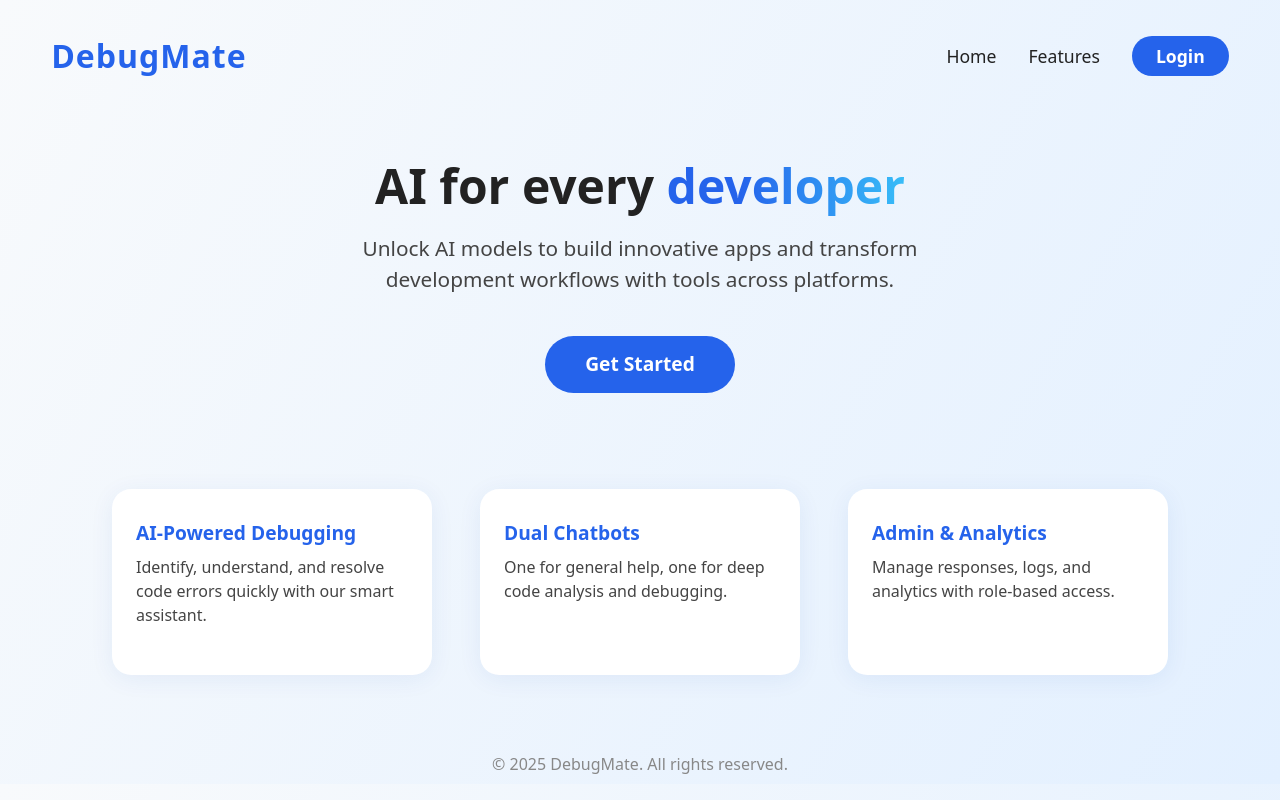
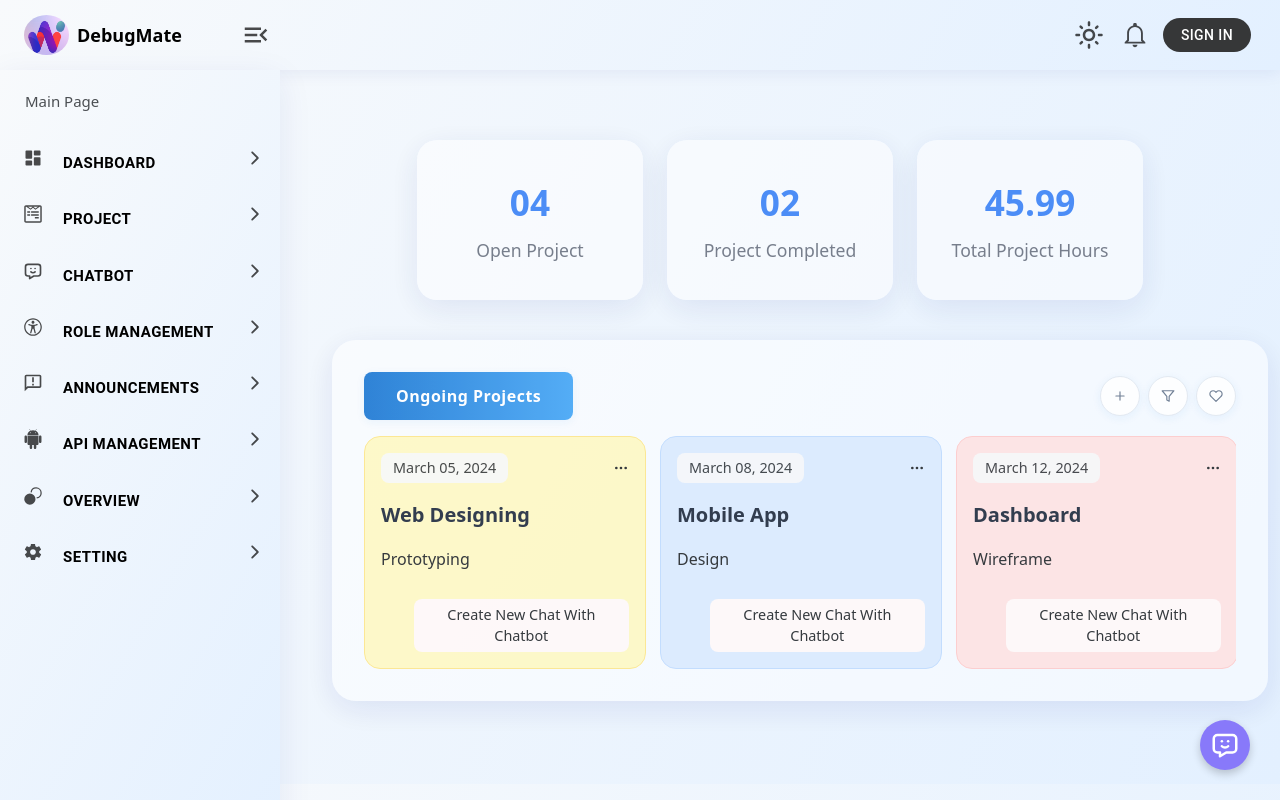
Before and after one commit to zeelwe3vision-tech/debugmate, a React (Create React App) app: page / in a window 1280 px wide. Built offline with nearby package versions, Linux system fonts and the light colour scheme.

Commit message:
Update App.js

```diff
--- a/src/App.js
+++ b/src/App.js
@@ -1,4 +1,4 @@
-import React, { useState, useEffect, createContext } from 'react';
+import React, { useState, useEffect, createContext, } from 'react';
 import './App.css';
 import { BrowserRouter, Routes, Route } from 'react-router-dom';
 import Header from './component/header';
@@ -18,7 +18,10 @@ import Overview from './pages/Overview/Overview.js';
 import Setting from './pages/Setting/setting.js';
 import ProjectDetailsTable from './pages/project/ProjectDetailsTable';
 import DualChatbot from './pages/chatbot/DualChatbot.js';
-import Home from './pages/home/home.js';
+import DeveloperChat from './pages/chatbot/DeveloperChat';
+import DeveloperChatMobile from './pages/chatbot/DeveloperChatMobile';
+import DeveloperChatDashboard from './pages/chatbot/DeveloperChatDashboard';
+
 const MyContext = createContext();
 function App() {
   const [istoggleSidebar, setIstoggleSidebar] = useState(false);
@@ -40,16 +43,6 @@ function App() {
     }
   }, [istheme]);
 
-
-
-  useEffect(() => {
-    console.log(istoggleSidebar);
-  }, [istoggleSidebar]);
-
-  const location = window.location;
-  const isHomePage = location.pathname === '/' || location.pathname === '/home';
-
-
   const values={
     istoggleSidebar,
     setIstoggleSidebar,
@@ -64,29 +57,31 @@ function App() {
     userEmail,
     setUserEmail
   }
+  useEffect(() => {
+    console.log(istoggleSidebar);
+  }, [istoggleSidebar]);
+
   return (
     <BrowserRouter>
     <MyContext.Provider value={values}>
-        {isHomePage ? (
-          <Routes>
-            <Route path="/" element={<Home />} />
-            <Route path="/home" element={<Home />} />
-            <Route path="/signin" element={<SignIn />} />
-          </Routes>
-        ) : (
-          <>
-            {ishideSidebar !== true && <Header />}
+      {
+        ishideSidebar !== true &&
+        <Header />
+      }
       <div className="main d-flex">
-              {ishideSidebar !== true &&
+        {
+          ishideSidebar !== true &&
         <div className={`sidebarwrapper ${istoggleSidebar===true ? 'open' : ''}`}>
           <Sidebar />
         </div>
         }
         <div className={`content ${ishideSidebar===true && 'full'} ${istoggleSidebar===true ? 'open' : ''}`}>
           <Routes>
-                  <Route path="/dashboard" element={<Dashboard />} />
+            <Route path="/" element={<Dashboard />} />
+            <Route path="/home" element={<Dashboard />} />
             <Route path="/EmployeeProjectForm" element={<EmployeeProjectForm/>} />
             <Route path="/chatbot/communication" element={<Communication />} />
+            <Route path="/dashboard" element={<Dashboard />} />
             <Route path="/role-management/chooserole" element={<ChooseRole />} />
             <Route path="/communication" element={<Communication />} />
             <Route path="/chatbot/feedback" element={<Feedback />} />
@@ -98,12 +93,14 @@ function App() {
             <Route path="/signin" element={<SignIn />} />
             <Route path="/project/DetailsTable" element={<ProjectDetailsTable />} />
             <Route path="/chatbot/DualChatbot" element={<DualChatbot />} />
+            <Route path="/chatbot/web" element={<DeveloperChat />} />
+            <Route path="/chatbot/mobile" element={<DeveloperChatMobile />} />
+            <Route path="/chatbot/dashboard" element={<DeveloperChatDashboard />} />
+
           </Routes>
         </div>
       </div>
       <ChatbotIcon />
-          </>
-        )}
       </MyContext.Provider>
     </BrowserRouter>
   );
```
Lines whose indentation alone changed are shown as unchanged.
